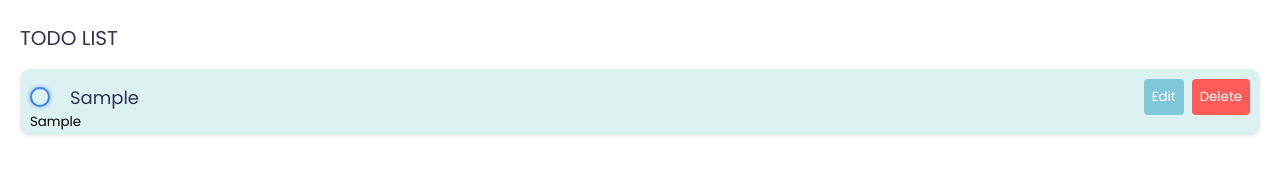
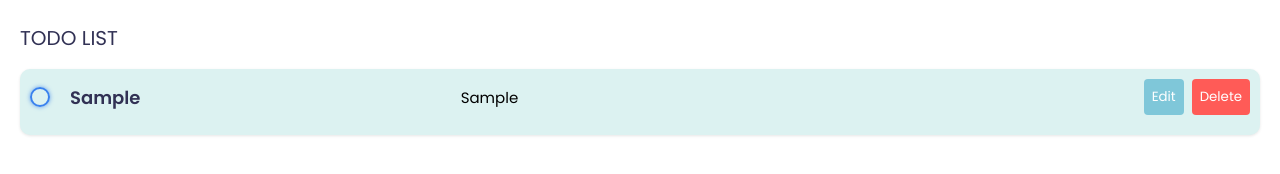
Before and after one commit to thisSumit/to-doListTask, a plain HTML site: page index.html in a window 1280 px wide. Both pictures are taken after typing "Sample", "Sample" into the empty fields and a click on the input "Add todo". Shown: the part 510-684 px from the top of the page. Drawn offline with Linux system fonts and the light colour scheme.

Commit message:
Update main.css

```diff
--- a/main.css
+++ b/main.css
@@ -170,6 +170,7 @@ input:checked ~ .bubble::after {
 
 .todo-list .todo-item {
 	display: flex;
+	flex-wrap: wrap;
 	align-items: center;
 	background-color: #DCF2F1;
 	width: 100%;
@@ -180,10 +181,11 @@ input:checked ~ .bubble::after {
 }
 
 .todo-desc{
-	margin-top: 50px;
-	display: flex;
 	width: 100vh;
-	position: absolute;
+	flex: 1 0 140px;
+}
+.todo-desc input{
+	font-size: 15px;
 }
 
 .todo-item label {
@@ -199,6 +201,7 @@ input:checked ~ .bubble::after {
 .todo-item .todo-content input {
 	color: var(--dark);
 	font-size: 18px;
+	font-weight: 600;
 }
 
 .todo-item .actions {
@@ -231,6 +234,7 @@ input:checked ~ .bubble::after {
 .todo-item.done .todo-content input {
 	text-decoration: 2px line-through;
 	color: var(--grey);
+	font-weight: 100;
 }
 
 .todo-item.done .todo-desc input {
```
